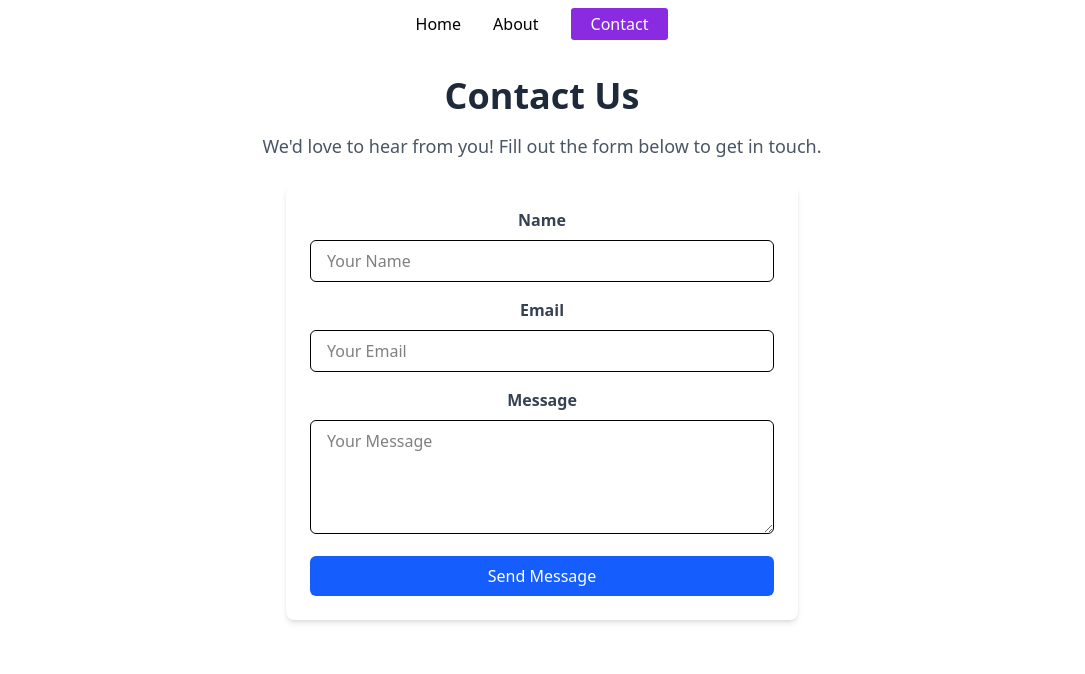
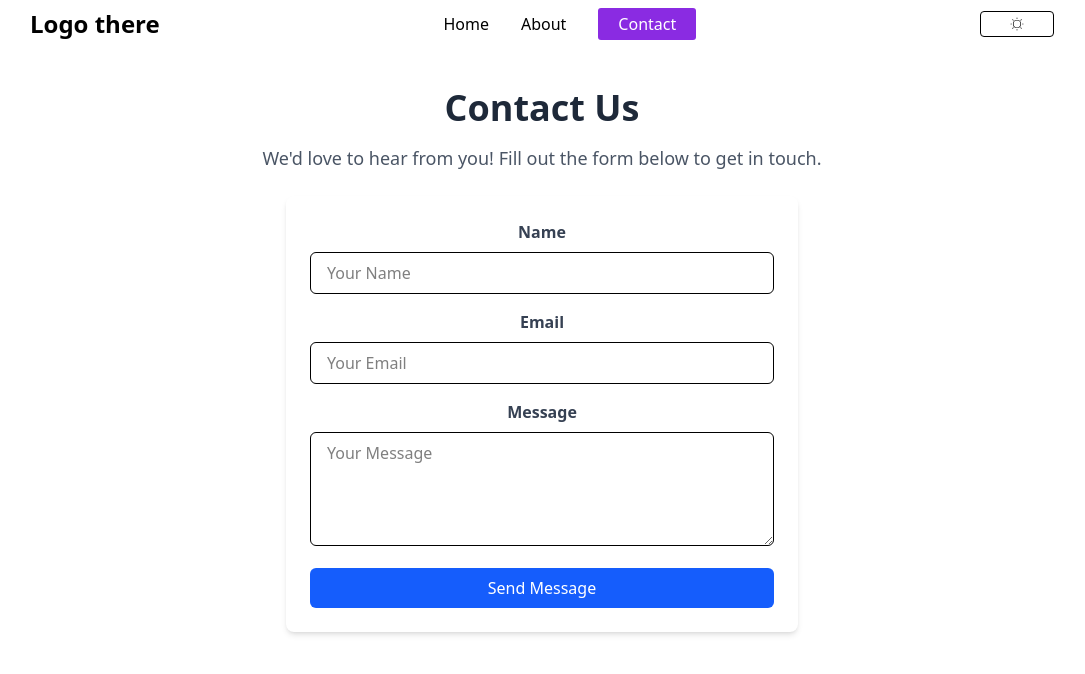
Before and after one commit to sanjarhasanboyev/useEffect, a React (Vite) app: page /contact in a window 1280 px wide. Shown: the top 674 px of the page, without its empty margins (98-1183 px from the left). Built offline with nearby package versions, Linux system fonts and the light colour scheme.

Commit message:
context intro

```diff
--- a/package.json
+++ b/package.json
@@ -13,6 +13,7 @@
     "@tailwindcss/vite": "^4.1.3",
     "react": "^19.0.0",
     "react-dom": "^19.0.0",
+    "react-icons": "^5.5.0",
     "react-router-dom": "^7.4.1",
     "tailwindcss": "^4.1.3"
   },
--- a/src/App.jsx
+++ b/src/App.jsx
@@ -7,7 +7,7 @@ import Navbar from "./components/Navbar";
 
 function App() {
   return (
-    <>
+    <div className="container mx-auto w-[80vw]">
       <BrowserRouter>
         <Navbar />
         <Routes>
@@ -16,7 +16,7 @@ function App() {
           <Route path="/contact" element={<Contact />} />
         </Routes>
       </BrowserRouter>
-    </>
+    </div>
   );
 }
 
--- a/src/components/Navbar.jsx
+++ b/src/components/Navbar.jsx
@@ -1,20 +1,38 @@
 import { NavLink } from "react-router-dom";
-import '../App.css'
+import "../App.css";
+import { CiLight } from "react-icons/ci";
+import { useState } from "react";
+import { MdDarkMode } from "react-icons/md";
 
 function Navbar() {
+  const [theme, setTheme] = useState("light");
+  const handleTheme = () => {
+   setTheme(prev => prev === 'light' ? 'dark' : 'light');
+  };
+
   return (
-    <ul className="flex gap-8 justify-center mt-3">
+    <div className={`flex justify-between items-center py-2 ${theme === 'light' ? '' : 'bg-gray-600 text-amber-50'} `}>
+      <h1 className="text-2xl font-bold">Logo there</h1>
+      <ul className="flex items-center gap-8">
         <li>
-            <NavLink to="/home">Home</NavLink>
+          <NavLink to="/home">Home</NavLink>
         </li>
         <li>
-            <NavLink to="/about">About</NavLink>
+          <NavLink to="/about">About</NavLink>
         </li>
         <li>
-            <NavLink to="/contact">Contact</NavLink>
+          <NavLink to="/contact">Contact</NavLink>
         </li>
-    </ul>
-  )
+      </ul>
+
+      <button
+        onClick={handleTheme}
+        className="border rounded px-7 py-1 cursor-pointer"
+      >
+        {theme === "light" ? <CiLight /> : <MdDarkMode />}
+      </button>
+    </div>
+  );
 }
 
 export default Navbar;
--- a/src/pages/About.jsx
+++ b/src/pages/About.jsx
@@ -1,4 +1,9 @@
+import { useContext } from "react";
+
+
+
 function About() {
+
   return (
     <div className="container mx-auto py-10 px-4">
       <div className="text-center">
--- a/src/pages/Contact.jsx
+++ b/src/pages/Contact.jsx
@@ -50,7 +50,7 @@ function Contact() {
             ></textarea>
           </div>
           <button
-            type="submit"
+            type="button"
             className="w-full bg-blue-600 text-white py-2 rounded-md hover:bg-blue-700 transition duration-300"
           >
             Send Message
```
Also changed, not shown: src/pages/Home.jsx (+1 -20 lines), 1 other file (tests, documents, lock files or other folders).
